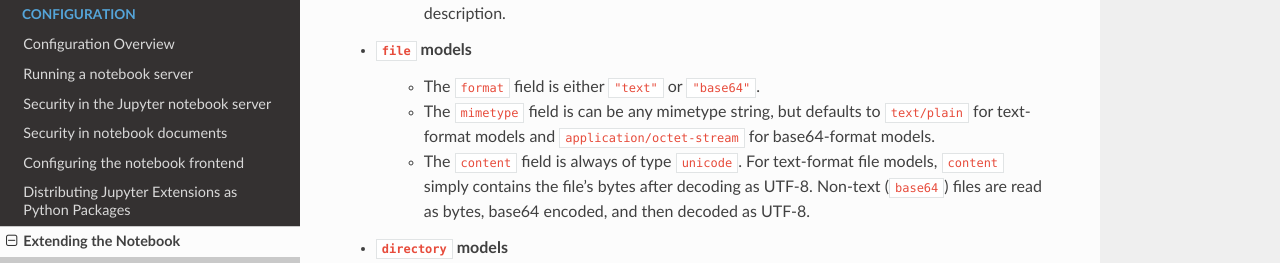
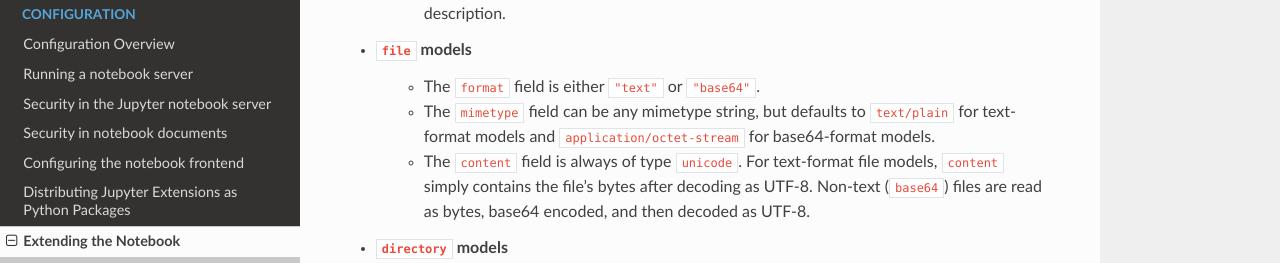
Before and after one commit to jupyter/nbclassic, a Sphinx documentation site: the page built from docs/source/extending/contents.rst, in a window 1280 px wide and 900 px high, scrolled down 1028 px. Shown: the part 156-419 px from the top of the window. Built offline with Sphinx 7.4.7 and the Read the Docs theme 2.0.0, drawn with Linux system fonts in a browser that asks for light colours; pages that are not in the unit, such as notebooks, are missing from menus; the version number could not be read and is left out.

```diff
--- a/docs/source/extending/contents.rst
+++ b/docs/source/extending/contents.rst
@@ -79,7 +79,7 @@ model. There are three model types: **notebook**, **file**, and **directory**.
 
 - ``file`` models
     - The ``format`` field is either ``"text"`` or ``"base64"``.
-    - The ``mimetype`` field is can be any mimetype string, but defaults to
+    - The ``mimetype`` field can be any mimetype string, but defaults to
       ``text/plain`` for text-format models and
       ``application/octet-stream`` for base64-format models.
     - The ``content`` field is always of type ``unicode``.  For text-format
```
